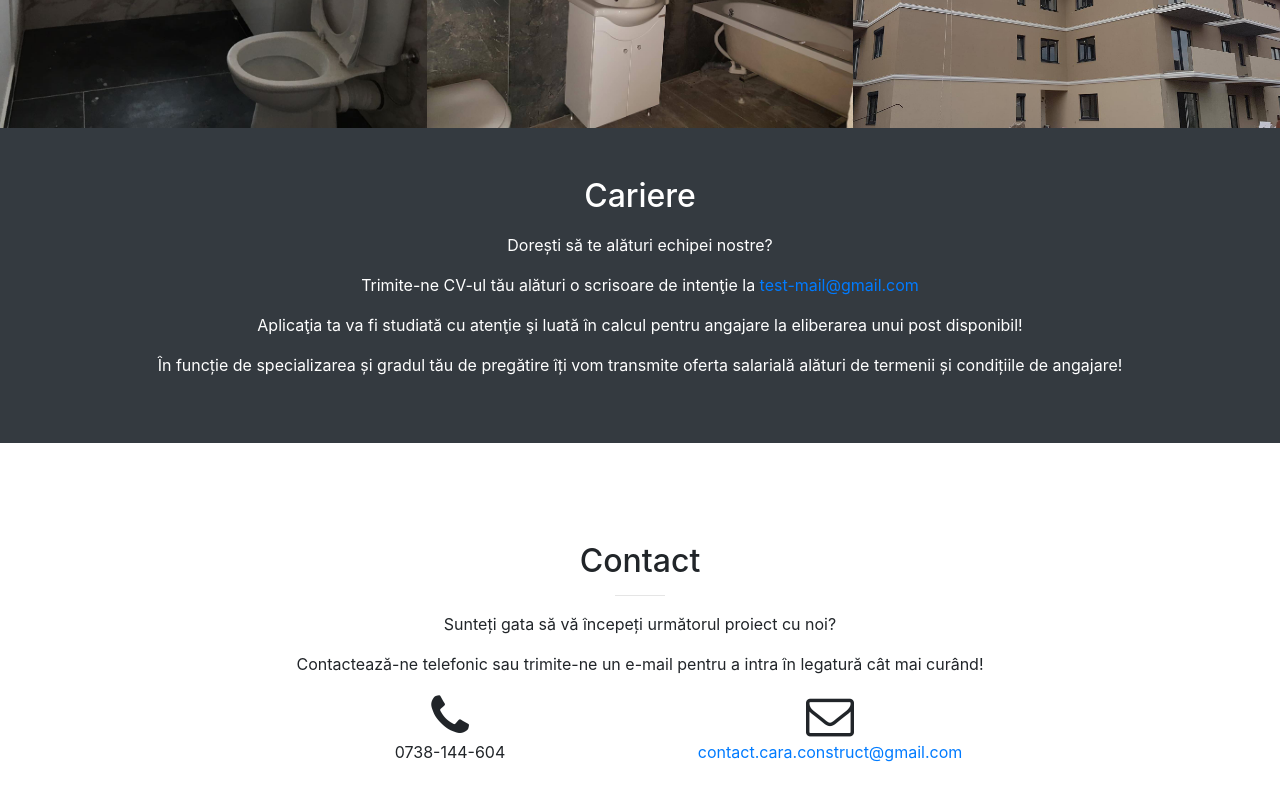
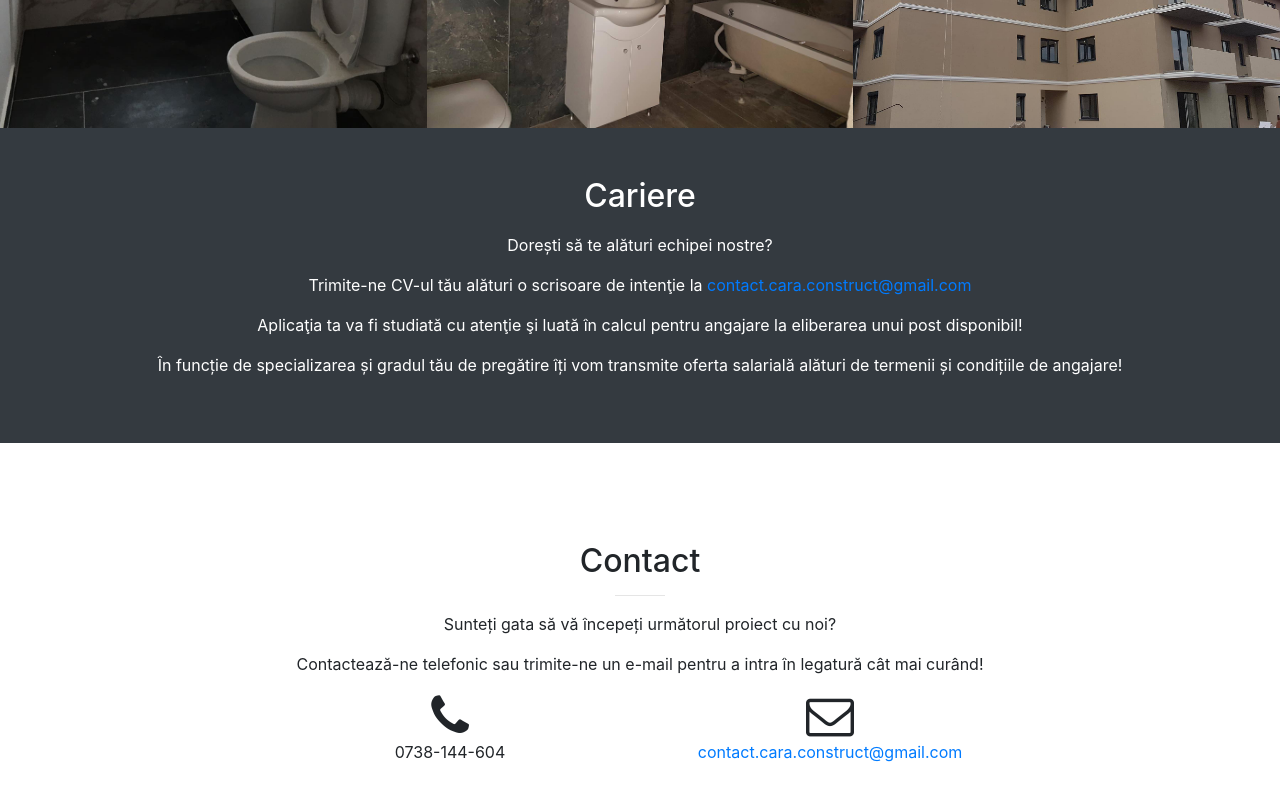
Before and after one commit to caraconstruct/website, a website with bundled scripts: page index.html in a window 1280 px wide. Shown: the part 2146-2946 px from the top of the page. Built offline with nearby package versions, Linux system fonts and the light colour scheme; animation ran at ten frames a second.

Commit message:
fixed mail

```diff
--- a/index.html
+++ b/index.html
@@ -232,7 +232,7 @@
             <p>
                 Dorești să te alături echipei nostre?
             </p>
-            <p>Trimite-ne CV-ul tău alături o scrisoare de intenţie la <a href="mailto:test-mail@gmail.com">test-mail@gmail.com</a> </p>
+            <p>Trimite-ne CV-ul tău alături o scrisoare de intenţie la <a href="mailto:contact.cara.construct@gmail.com">contact.cara.construct@gmail.com</a> </p>
             <p>Aplicaţia ta va fi studiată cu atenţie şi luată în calcul pentru angajare la eliberarea unui post disponibil! </p>
             <p>În funcție de specializarea și gradul tău de pregătire îți vom transmite oferta salarială alături de termenii și condițiile de angajare!</p>
         </div>
```
